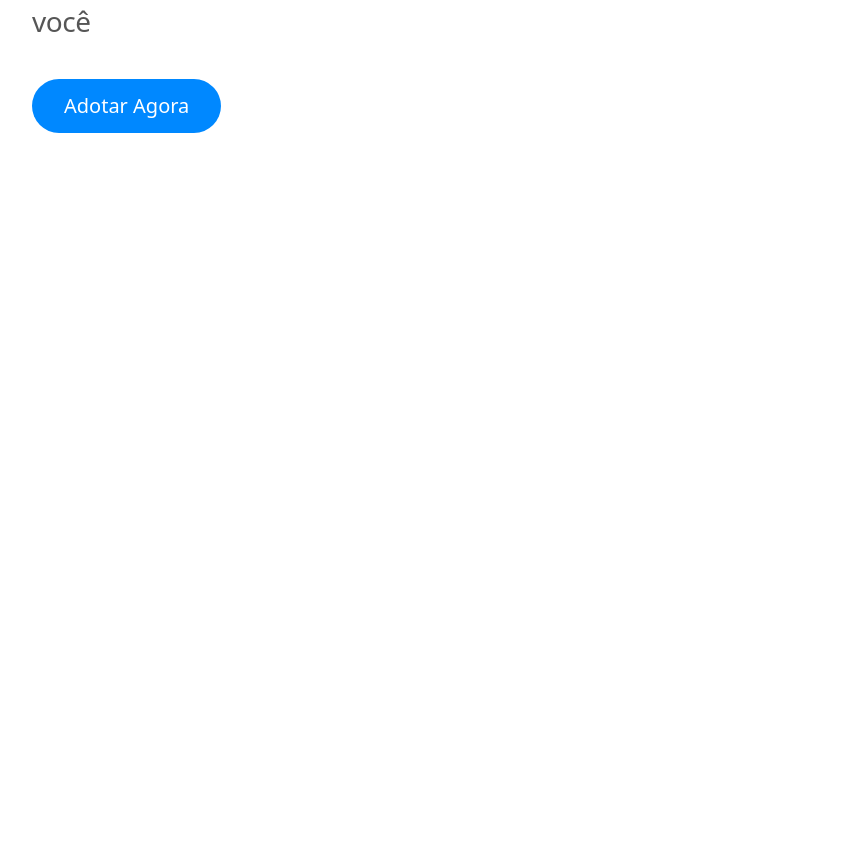
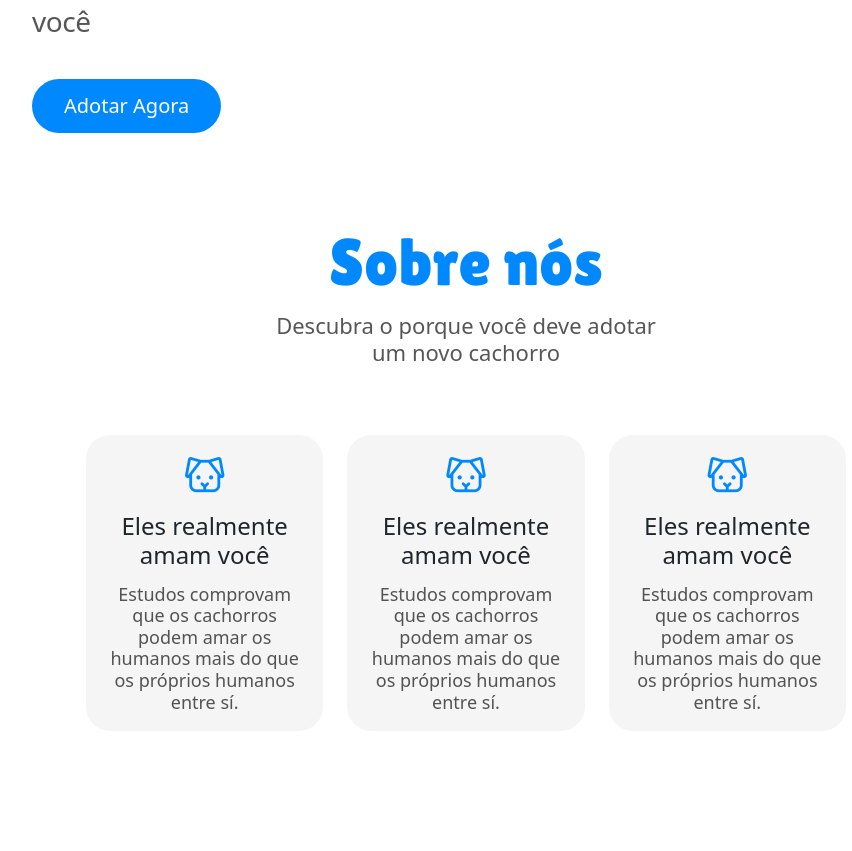
Before and after one commit to joaoemiliovilla/projeto-adoteja, a Django app: page / in a window 1280 px wide. Shown: the part 674-1525 px from the top of the page, without its empty margins (174-1026 px from the left). Before the commit the page ends 807 px from the top, so only its background shows below. Run offline with Django 5.2, Linux system fonts and the light colour scheme.

Commit message:
adicionando mais uma section na home_page e ajustando css

```diff
--- a/adoteja/static/css/style.css
+++ b/adoteja/static/css/style.css
@@ -84,3 +84,92 @@ body {
     max-width: 100%;
     height: auto;
 }
+
+.site-informations {
+    display: flex;
+    flex-direction: column;
+    width: 100%;
+    max-width: 800px;
+    margin: 20px auto;
+    padding: 20px;
+    background: white;
+    border-radius: 10px;
+    justify-content: center;
+    align-items: center;
+    gap: 70px;
+    margin-bottom: 100px;
+}
+
+.info-head {
+    display: flex;
+    flex-direction: column;
+    gap: 10px;
+    max-width: fit-content;
+    width: 100%;
+    align-items: center;
+    justify-content: center;
+}
+
+.info-head h1 {
+    color: #0088FF;
+    font-size: 66px;
+    text-align: center;
+    margin: 0;
+    width: 100%;
+    max-width: fit-content;
+    font-family: "Lilita One", sans-serif;
+}
+
+.info-head h2 {
+    text-align: center;
+    margin: 0;
+    width: 100%;
+    max-width: fit-content;
+    font-weight: 400;
+    font-size: 22px;
+    color: #000000a9;
+    max-width: 70%;
+}
+
+.info-cards {
+    grid: 0 0 3;
+    width: 100%;
+    display: flex;
+    flex-direction: row;
+    gap: 24px;
+}
+
+.info-cards .info-card {
+    background-color: rgba(0, 0, 0, 0.04);
+    display: flex;
+    flex-direction: column;
+    border-radius: 24px;
+    padding: 18px;
+    width: 100%;
+    max-width: 400px;
+    gap: 14px;
+    justify-content: center;
+    align-items: center;
+}
+
+.info-card .ph {
+    font-size: 45px;
+}
+
+.info-card h1 {
+    margin: 0;
+    width: 100%;
+    max-width: fit-content;
+    font-size: 24px;
+    text-align: center;
+}
+
+.info-card h3 {
+    text-align: center;
+    margin: 0;
+    width: 100%;
+    max-width: fit-content;
+    font-size: 18px;
+    font-weight: 400;
+    color: #000000a9;
+}
--- a/adoteja/templates/home_page.html
+++ b/adoteja/templates/home_page.html
@@ -6,6 +6,16 @@
     <meta name="viewport" content="width=device-width, initial-scale=1.0">
     <title>AdoteJa</title>
     <link rel="stylesheet" href="{% static 'css/style.css' %}">
+    <link
+      rel="stylesheet"
+      type="text/css"
+      href="https://cdn.jsdelivr.net/npm/@phosphor-icons/web@2.1.1/src/regular/style.css"
+    />
+    <link
+      rel="stylesheet"
+      type="text/css"
+      href="https://cdn.jsdelivr.net/npm/@phosphor-icons/web@2.1.1/src/fill/style.css"
+    />
 </head>
 <body>
     {% include 'partials/navbar.html' %}
@@ -30,5 +40,28 @@
             </div>
         </div>
     </div>
+    <div class="site-informations">
+        <div class="info-head">
+            <h1>Sobre nós</h1>
+            <h2>Descubra o porque você deve adotar um novo cachorro</h2>
+        </div>
+        <div class="info-cards">
+            <div class="info-card">
+                <i class="ph ph-dog" style="color: #0088FF"></i>
+                <h1>Eles realmente amam você</h1>
+                <h3>Estudos comprovam que os cachorros podem amar os humanos mais do que os próprios humanos entre sí.</h3>
+            </div>
+            <div class="info-card">
+                <i class="ph ph-dog" style="color: #0088FF"></i>
+                <h1>Eles realmente amam você</h1>
+                <h3>Estudos comprovam que os cachorros podem amar os humanos mais do que os próprios humanos entre sí.</h3>
+            </div>
+            <div class="info-card">
+                <i class="ph ph-dog" style="color: #0088FF"></i>
+                <h1>Eles realmente amam você</h1>
+                <h3>Estudos comprovam que os cachorros podem amar os humanos mais do que os próprios humanos entre sí.</h3>
+            </div>
+        </div>
+    </div>
 </body>
 </html>
```
